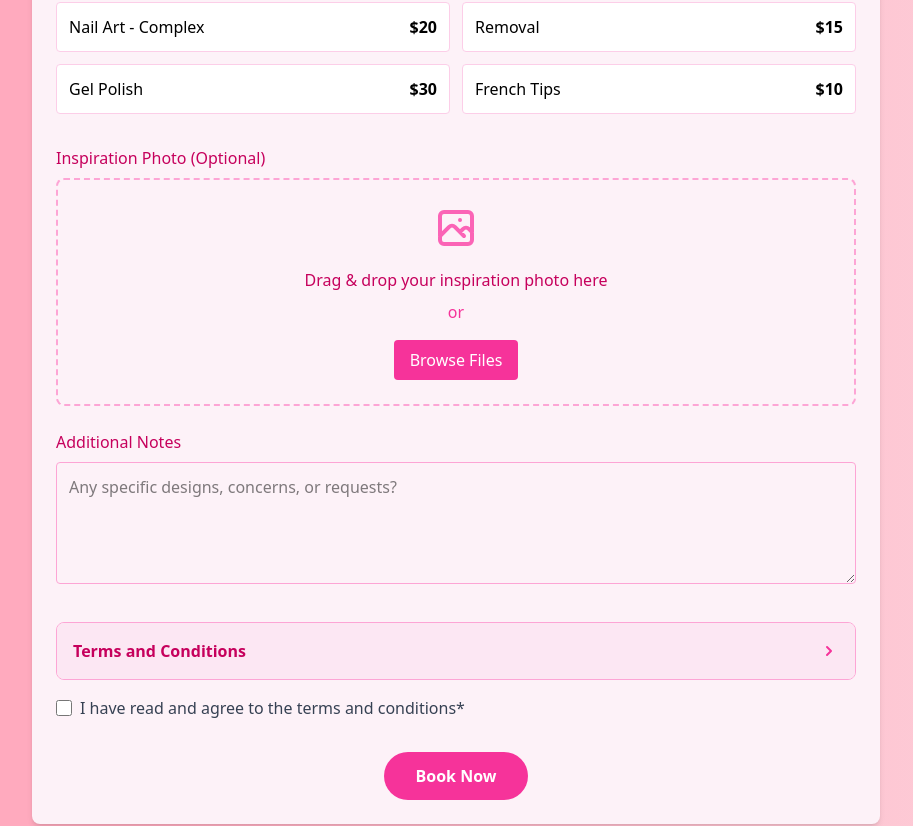
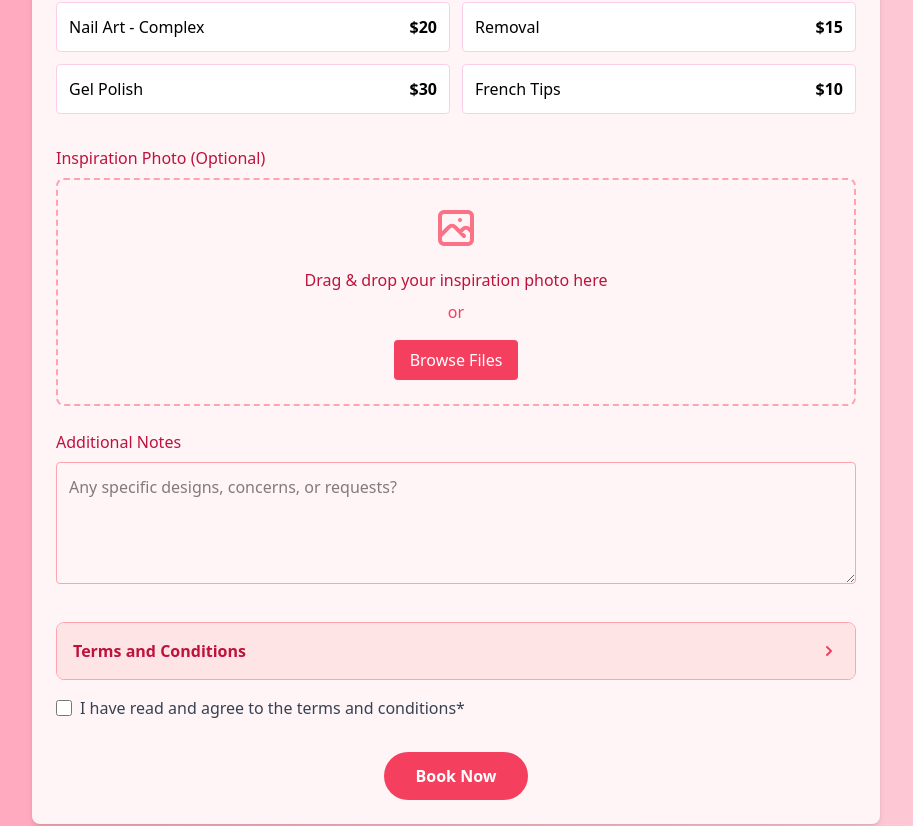
Before and after one commit to Isimbikarama/Nails-By-Anam-Website-, a React (Vite) app in the folder frontend/: page /Booking in a window 1280 px wide. Shown: the part 914-1740 px from the top of the page, without its empty margins (184-1097 px from the left). Built offline with nearby package versions, Linux system fonts and the light colour scheme.

Commit message:
added fallback colors

```diff
--- a/frontend/src/index.css
+++ b/frontend/src/index.css
@@ -14,7 +14,38 @@
   --rose-400: #FB7185;
 }
 
+/* Explicit color utilities */
+.bg-pink-50 { background-color: #FFF5F7 !important; background-color: var(--pink-50, #FFF5F7) !important; }
+.bg-pink-100 { background-color: #FFE4E6 !important; background-color: var(--pink-100, #FFE4E6) !important; }
+.bg-pink-200 { background-color: #FECDD3 !important; background-color: var(--pink-200, #FECDD3) !important; }
+.bg-pink-300 { background-color: #FDA4AF !important; background-color: var(--pink-300, #FDA4AF) !important; }
+.bg-pink-400 { background-color: #FB7185 !important; background-color: var(--pink-400, #FB7185) !important; }
+.bg-pink-500 { background-color: #F43F5E !important; background-color: var(--pink-500, #F43F5E) !important; }
 
+.bg-rose-50 { background-color: #FFF1F2 !important; background-color: var(--rose-50, #FFF1F2) !important; }
+.bg-rose-100 { background-color: #FFE4E6 !important; background-color: var(--rose-100, #FFE4E6) !important; }
+.bg-rose-200 { background-color: #FECDD3 !important; background-color: var(--rose-200, #FECDD3) !important; }
+.bg-rose-300 { background-color: #FDA4AF !important; background-color: var(--rose-300, #FDA4AF) !important; }
+.bg-rose-400 { background-color: #FB7185 !important; background-color: var(--rose-400, #FB7185) !important; }
+
+.text-pink-400 { color: #FB7185 !important; color: var(--pink-400, #FB7185) !important; }
+.text-pink-500 { color: #F43F5E !important; color: var(--pink-500, #F43F5E) !important; }
+.text-pink-600 { color: #E11D48 !important; color: var(--pink-600, #E11D48) !important; }
+.text-pink-700 { color: #BE123C !important; color: var(--pink-700, #BE123C) !important; }
+.text-pink-800 { color: #9F1239 !important; color: var(--pink-800, #9F1239) !important; }
+
+.border-pink-300 { border-color: #FDA4AF !important; border-color: var(--pink-300, #FDA4AF) !important; }
+.border-pink-400 { border-color: #FB7185 !important; border-color: var(--pink-400, #FB7185) !important; }
+.border-rose-300 { border-color: #FDA4AF !important; border-color: var(--rose-300, #FDA4AF) !important; }
+
+/* iOS specific fallbacks */
+@supports (-webkit-touch-callout: none) {
+  [class*="bg-pink-"] { background-color: rgb(255, 245, 247); }
+  [class*="bg-rose-"] { background-color: mistyrose; }
+  [class*="text-pink-"] { color: rgb(111, 14, 53); }
+  [class*="border-pink-"] { border-color: rgb(199, 34, 114); }
+  [class*="border-rose-"] { border-color: rgb(199, 34, 114); }
+}
 
 /* Font fallbacks */
 @font-face {
```
